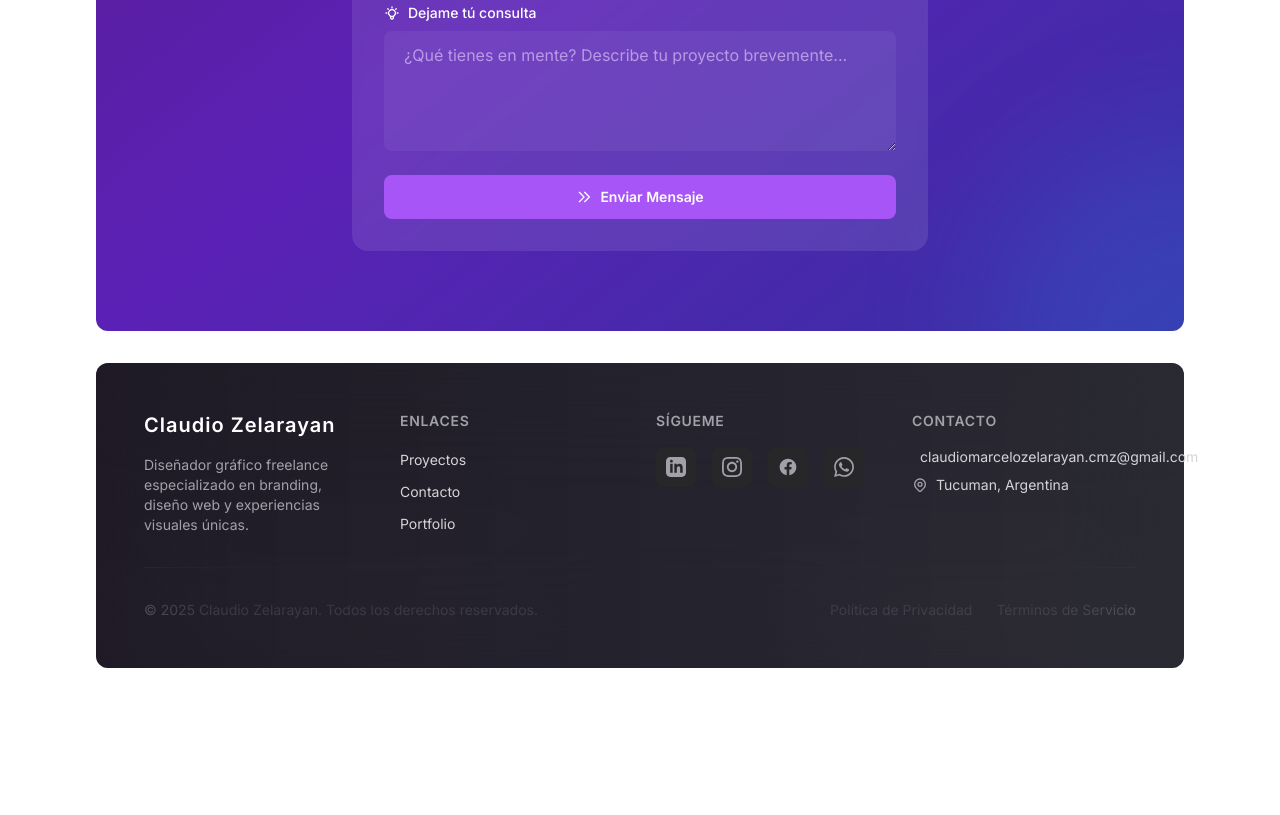
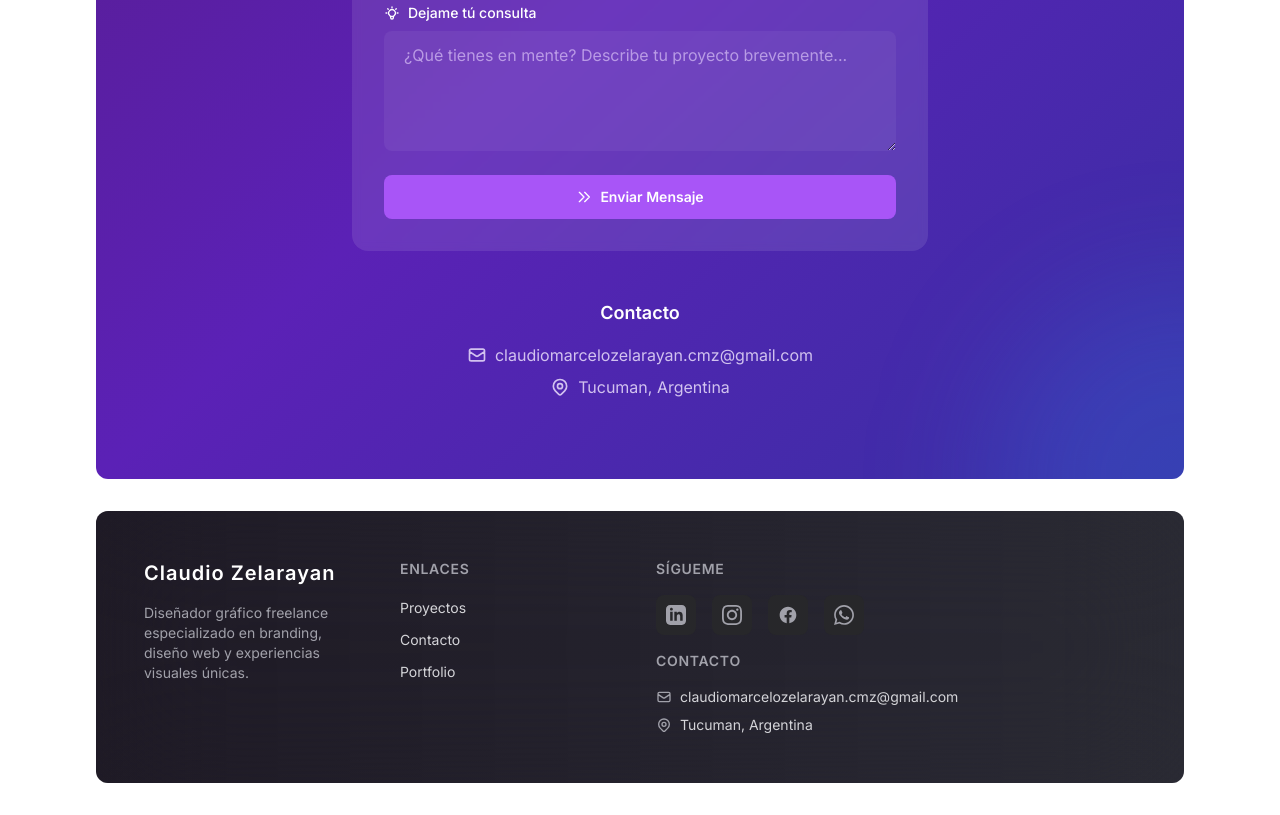
Before and after one commit to NicolasZelarayan/portfolio-claudio, a plain HTML site: page index.html in a window 1280 px wide. Shown: the part 2587-3402 px from the top of the page. Before the commit the page ends 3287 px from the top, so only its background shows below. Drawn offline with nearby package versions, Linux system fonts and the light colour scheme.

Commit message:
add rrss

```diff
--- a/index.html
+++ b/index.html
@@ -483,6 +483,26 @@
                   <div class="absolute inset-0 bg-gradient-to-r from-purple-400 to-pink-500 opacity-0 transition-opacity duration-300 group-hover:opacity-100"></div>
                 </button>
               </form>
+
+              <!-- Footer Content -->
+              <div class="mt-12 text-center">
+                <h4 class="text-lg font-semibold text-white mb-4">Contacto</h4>
+                <div class="space-y-2">
+                  <p class="text-purple-100/80 flex items-center justify-center">
+                    <svg class="h-5 w-5 mr-2" fill="none" viewBox="0 0 24 24" stroke="currentColor">
+                      <path stroke-linecap="round" stroke-linejoin="round" stroke-width="2" d="M3 8l7.89 5.26a2 2 0 002.22 0L21 8M5 19h14a2 2 0 002-2V7a2 2 0 00-2-2H5a2 2 0 00-2 2v10a2 2 0 002 2z"/>
+                    </svg>
+                    <span class="inline-block">claudiomarcelozelarayan.cmz@gmail.com</span>
+                  </p>
+                  <p class="text-purple-100/80 flex items-center justify-center">
+                    <svg class="h-5 w-5 mr-2" fill="none" viewBox="0 0 24 24" stroke="currentColor">
+                      <path stroke-linecap="round" stroke-linejoin="round" stroke-width="2" d="M17.657 16.657L13.414 20.9a1.998 1.998 0 01-2.827 0l-4.244-4.243a8 8 0 1111.314 0z"/>
+                      <path stroke-linecap="round" stroke-linejoin="round" stroke-width="2" d="M15 11a3 3 0 11-6 0 3 3 0 016 0z"/>
+                    </svg>
+                    Tucuman, Argentina
+                  </p>
+                </div>
+              </div>
             </div>
           </div>
           <!-- END Contact -->
@@ -545,8 +565,8 @@
                     </a>
 
 
-                  </div>
-                </div>
+
+
 
                 <!-- Contacto -->
                 <div class="space-y-4">
@@ -569,18 +589,7 @@
                 </div>
               </div>
 
-              <!-- Línea divisoria -->
-              <div class="mt-8 pt-8 border-t border-zinc-700">
-                <div class="flex flex-col items-center justify-between gap-4 md:flex-row">
-                  <p class="text-sm text-zinc-400">
-                    © <span x-text="new Date().getFullYear()"></span> Claudio Zelarayan. Todos los derechos reservados.
-                  </p>
-                  <div class="flex space-x-6">
-                    <a href="#" class="text-sm text-zinc-400 hover:text-white transition-colors">Política de Privacidad</a>
-                    <a href="#" class="text-sm text-zinc-400 hover:text-white transition-colors">Términos de Servicio</a>
-                  </div>
-                </div>
-              </div>
+
             </div>
           </div>
           <!-- END Footer -->
```
